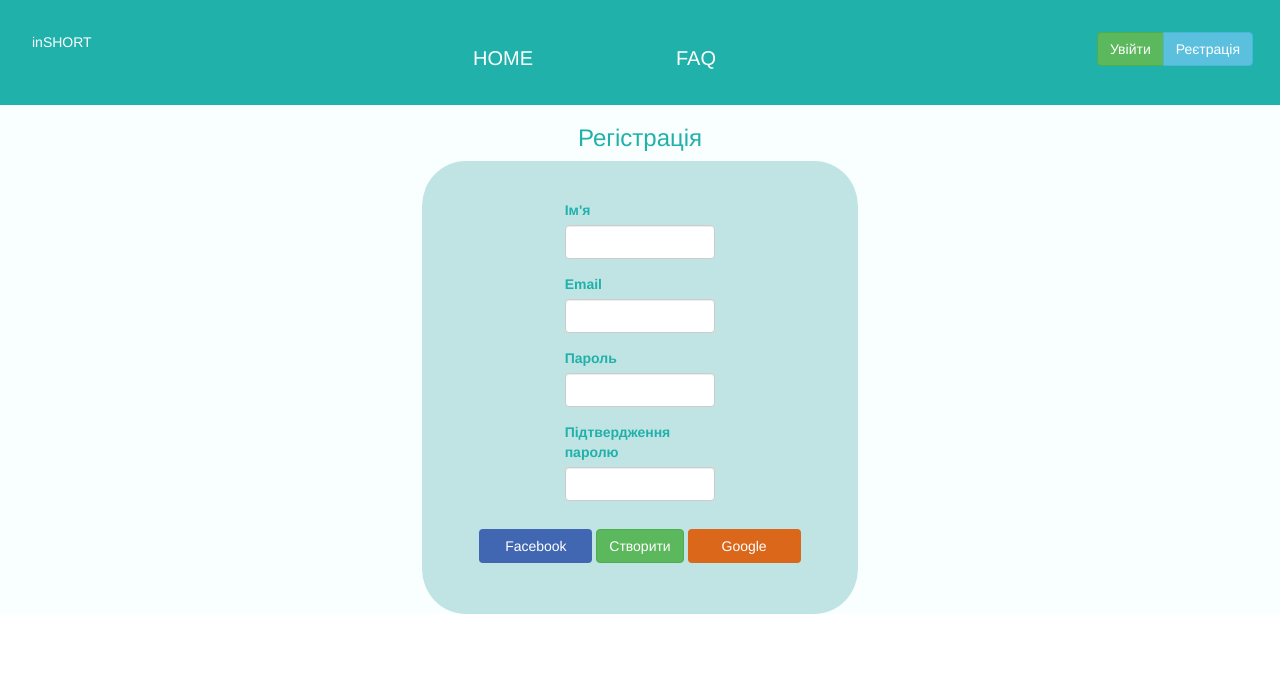
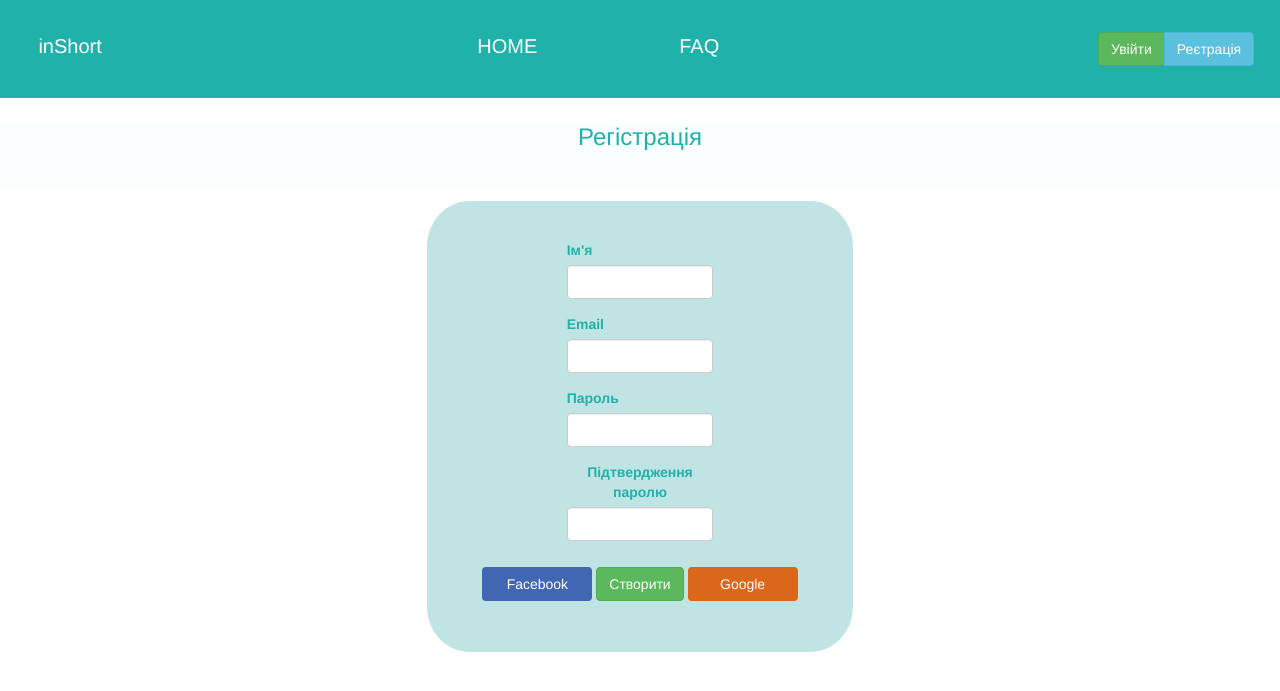
Before and after one commit to klochkov1/inshort_2020, a Django app: page /accounts/register/ in a window 1280 px wide. Shown: the top 691 px of the page. Run offline with Django 3.2, Linux system fonts and the light colour scheme; some libraries are stand-ins or nearby versions.

Commit message:
Add refac code and add FAQ,add href support

```diff
--- a/accounts/templates/registration/register.html
+++ b/accounts/templates/registration/register.html
@@ -1,69 +1,36 @@
-<!DOCTYPE html>
-<html>
-    {% load static %}
-    <head>
-        <meta name="viewport" content="width=device-width, initial-scale=1.0">
-        <meta charset="utf-8">
-        <link rel="stylesheet" href="{% static "css/reg.css" %}" />
-        <link rel="stylesheet" href="https://maxcdn.bootstrapcdn.com/bootstrap/3.3.7/css/bootstrap.min.css"
-        integrity="sha384-BVYiiSIFeK1dGmJRAkycuHAHRg32OmUcww7on3RYdg4Va+PmSTsz/K68vbdEjh4u" crossorigin="anonymous">
-    </head>
-    <body>
-        <div class="row head">
-            <div class="col-6 col-md-4 title">
-                inSHORT
-            </div>
-                <div class="col-6 col-md-6">
-              <div class="content-menu">
-                <div class="col-6 col-md-4 menu-item"><a href="/home/">Home</a></div>
-                <div class="col-6 col-md-4 menu-item"><a href="/home/FAQ/">FAQ</a></div>
-              </div>
-              <div class="animation"></div>
-            </div>
-            <div class="header-block btn-group col-6 col-md-2"  role="group" aria-label="...">
-                {% if request.user.is_authenticated %}
-                    <div class="btn-group" role="group">
-                        <a type="button" href="/accounts/login/" class="btn btn-success">Вийти</a>
-                    </div>
-                {% else %}
-                    <div class="btn-group" role="group">
-                        <a type="button" href="/accounts/login/" class="btn btn-success">Увійти</a>
-                    </div>
-                    <div class="btn-group" role="group">
-                        <a type="button" href="/accounts/register/" class="btn btn-info">Реєтрація </a>
-                    </div>
-                {% endif %}
-            </div>
+{% extends "header.html" %}
+{% block content %}
+        <div class="registrate">
+        <div class="headlin">
+            <h3 class="text-center">Регістрація</h3>
         </div>
-        <div class="row registrate">
-            <h3 class="text-center ">Регістрація</h3>
            <div >
             <div class="container col-md-4 col-md-offset-4 ">
-                <form method="post" class="form">
+                <form method="post">
                     {% csrf_token %}
                     {% if error %}
                     <div style="color:red;">{{ error }}</div>
                     {% endif %}
                     <div class="col-xs-12">
-                        <div class="form-group">
+                        <div class="form-group regis-group">
                             <label for="username" class="cols-sm-2 control-label" required>Ім'я</label>
                         <input type="text"  name="username" class="form-control" required/>
                         </div>
                     </div>
                     <div class="col-xs-12">
-                        <div class="form-group">
+                        <div class="form-group regis-group">
                             <label for="username" class="cols-sm-2 control-label" required>Email</label>
                             <input type="email" name="email" class="form-control" required/>
                         </div>
                     </div>
                     <div class="col-xs-12">
-                        <div class="form-group">
+                        <div class="form-group regis-group">
                             <label for="username" class="cols-sm-2 control-label" required>Пароль</label>
                             <input type="password" name="password" class="form-control" required/>
                         </div>
                     </div>
                     <div class="col-xs-12">
-                        <div class="form-group">
+                        <div class="form-group regis-group">
                             <label for="username" class="cols-sm-2 control-label" required>Підтвердження паролю</label>
                             <input type="password" name="password2" class="form-control" required />
                         </div>
@@ -77,5 +44,4 @@
             </div>
             </div>
         </div>
-    </body>
-</html>
+        {% endblock %}
--- a/custom_urls/templates/urls/user_urls.html
+++ b/custom_urls/templates/urls/user_urls.html
@@ -9,14 +9,12 @@
         </div>
 
         <div id='copyTarget{{ forloop.counter }}'class="col-6 col-md-3 word-break ">
-
-
             {{ url.full_inshort_url }}
         </div>
-        <div class="col-6 col-md-2">
+        <div class="col-6 col-md-2 ">
             меньше місяця
         </div>
-        <div onclick="copyToClipboard('copyTarget{{ forloop.counter }}')" class="col-6 col-md-1">
+        <div onclick="copyToClipboard('copyTarget{{ forloop.counter}}')" class="col-6 col-md-1 ">
             <button class="btn">Copy</button>
         </div>
         <div class="dropdownlink row" >
--- a/home/static/css/faq.css
+++ b/home/static/css/faq.css
@@ -55,6 +55,9 @@
     float: left;
     text-align: justify;
     margin-left: 2%;
+    text-align: center;
+    font-size: 20px;
+    color: #20b1aa;
 }
 
 .text-block h4 {
@@ -113,9 +116,7 @@
 }
 
 p {
-    text-align: center;
-    font-size: 14px;
-    color: #20b1aa;
+
 }
 
 .btn-default {
--- a/home/static/css/reg.css
+++ b/home/static/css/reg.css
@@ -12,7 +12,7 @@
 background-color: #20b1aa;
 position: relative;
 padding-bottom: 2.5%;
-padding-left:2.5%;
+padding-left:3%;
 padding-top: 2.5%;
 
 height: 15%;
@@ -20,11 +20,12 @@
 .menu{
   border-radius: 2%;
 }
-.menu-item{
-  padding-left: 5%;
-  padding-top: 2%;
+.headlin
+{
+  margin-top: 2%;
+  margin-bottom:1%;
 }
-.form-group{
+.regis-group{
   width: 40%;
   margin: 0 auto;
   border-radius: 10%;
--- a/home/static/css/style.css
+++ b/home/static/css/style.css
@@ -20,13 +20,13 @@
 
 .headline{
 position: relative;
-  margin-top: 5%;
-
-margin-bottom:5%;
+  margin-top: 2%;
+  margin-bottom:2%;
 }
 .form
 {
-  padding-top: 5%;
+  padding-top: 2%;
+  padding-bottom: 3%;
   position: relative;
   justify-content: center;
   display: flex;
@@ -40,21 +40,17 @@
   justify-content: center;
   width:700px;
   margin: 0 auto;
-
-
 }
 .input-group{
   margin-left: 0 auto;
  }
 .menu{
-
   border-radius: 2%;
-
 }
 .menu-item{
   padding-left: 5%;
 }
-.form-group{
+.data-ur-group{
   width: 40%;
   margin: 0 auto;
   border-radius: 10%;
@@ -112,18 +108,10 @@
 }
 .headline{
   position: relative;
-  margin-top: 5%;
-  margin-right: 5%;
-margin-bottom:5%;
 }
-.form
-{
-  padding-top: 5%;
-position: relative;
-  display: flex;
-  justify-content: center;
-}
+
 .modal {
+  padding: 5%;
   display: none;
   position: fixed;
   z-index: 1;
@@ -133,60 +121,51 @@
   background-color: rgba(0,0,0,0.6);
   z-index: 1000;
 }
-
+.text-center{
+  padding-bottom: 3%;
+}
 .modal .modal_content {
-
   border-radius: 5%;
   border: 3px solid #20aca6;
   background:#c0e4e4;
   margin: 25% auto;
   margin-top: 20%;
+  padding-top:3%;
+  padding-bottom:3%;
   width: 20%;
-  height: 44%;
   z-index: 99999;
 }
 .modal .modal_content .close_modal_window {
   color: #aaa;
-
-
   cursor: pointer;
 }
-
 .form-control
 {
-
-  padding-top: 5%;
+  padding-bottom: 5%;
   position: relative;
   display: flex;
   justify-content: center;
-
-
 }
-
-
 .input-group{
   margin: 0 auto;
  }
 ul {
-
 list-style: none;
 }
 .accordion-menu {
-
  padding-top: 2%;
 padding-bottom: 2%;
-width: 60%;
+width: 70%;
 margin: 60px auto 20px;
 background: #fff;
 border-radius: 4px;
 }
-
 .word-break{
   word-break: break-all;
-
 }
 
-  .submenuItems {
+.submenuItems
+{
     display: none;
     background: #2aa7a0;
     border-radius: 1px;
--- a/home/templates/header.html
+++ b/home/templates/header.html
@@ -2,17 +2,15 @@
 <html lang="ru">
     {% load static %}
     <head>
-        <!-- <link rel="stylesheet" type="text/css" href="//fonts.googleapis.com/css?family=Maven+Pro" /> -->
         <link rel="stylesheet" href="{% static 'css/style.css' %}" />
         <link rel="stylesheet" href="{% static 'css/faq.css' %}" />
-        <link rel="stylesheet" href="{% static "css/reg.css" %}" />
+        <link rel="stylesheet" href="{% static 'css/reg.css' %}" />
         <script src="{% static 'script/jquery.js' %}" defer></script>
         <script src="{% static 'script/history.js' %}" defer></script>
-        <script src="{% static 'script/menu.js' %}" defer></script>
+        <script src="{% static 'script/search.js' %}" defer></script>
         <link rel="stylesheet" href="https://maxcdn.bootstrapcdn.com/bootstrap/3.3.7/css/bootstrap.min.css"
         integrity="sha384-BVYiiSIFeK1dGmJRAkycuHAHRg32OmUcww7on3RYdg4Va+PmSTsz/K68vbdEjh4u" crossorigin="anonymous">
     </head>
-<body>
 <body>
     <div class="row head">
         <div id="main-name" class="col-6 col-md-4 title">
```
Also changed, not shown: accounts/templates/registration/login.html (+10 -44 lines), home/templates/FAQ.html (+21 -21 lines), home/templates/index.html (+18 -24 lines), db_developing.sqlite3, home/static/script/menu.js (line endings or trailing spaces). Lines whose indentation alone changed are shown as unchanged.
